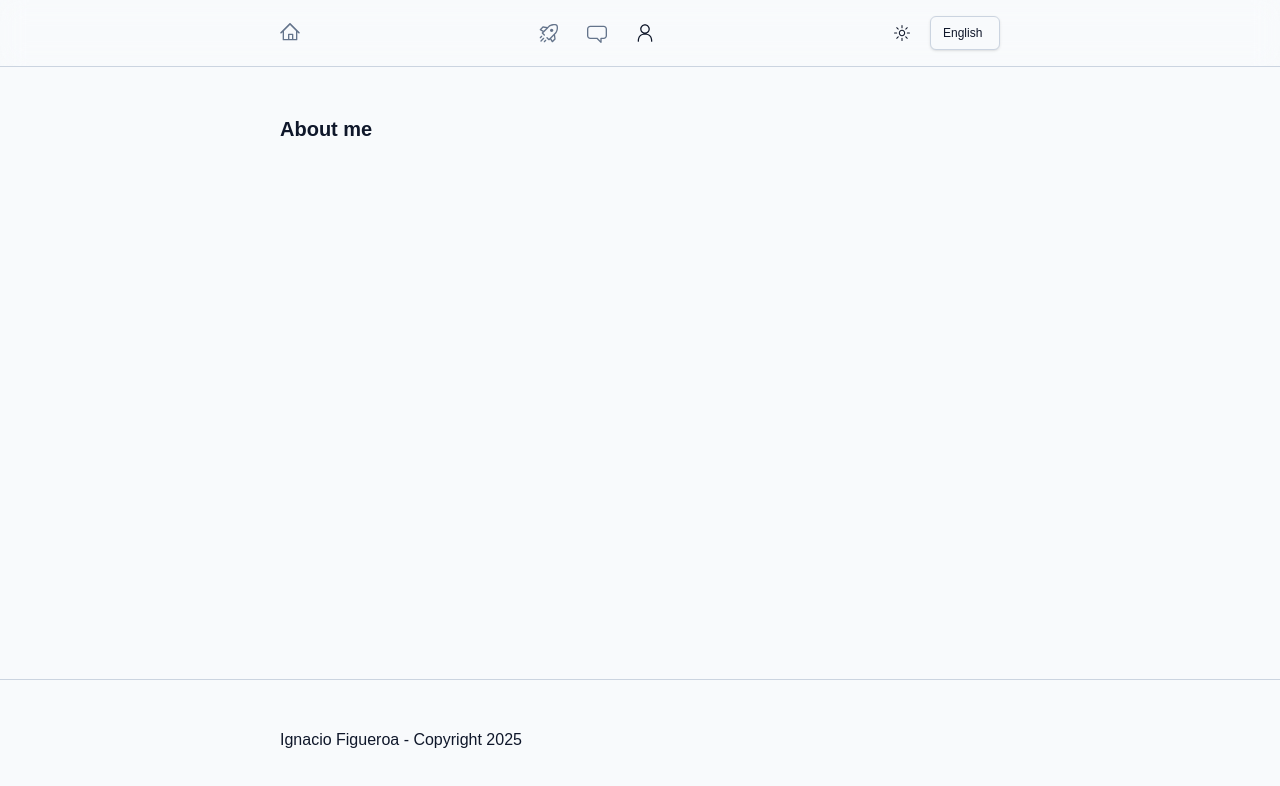
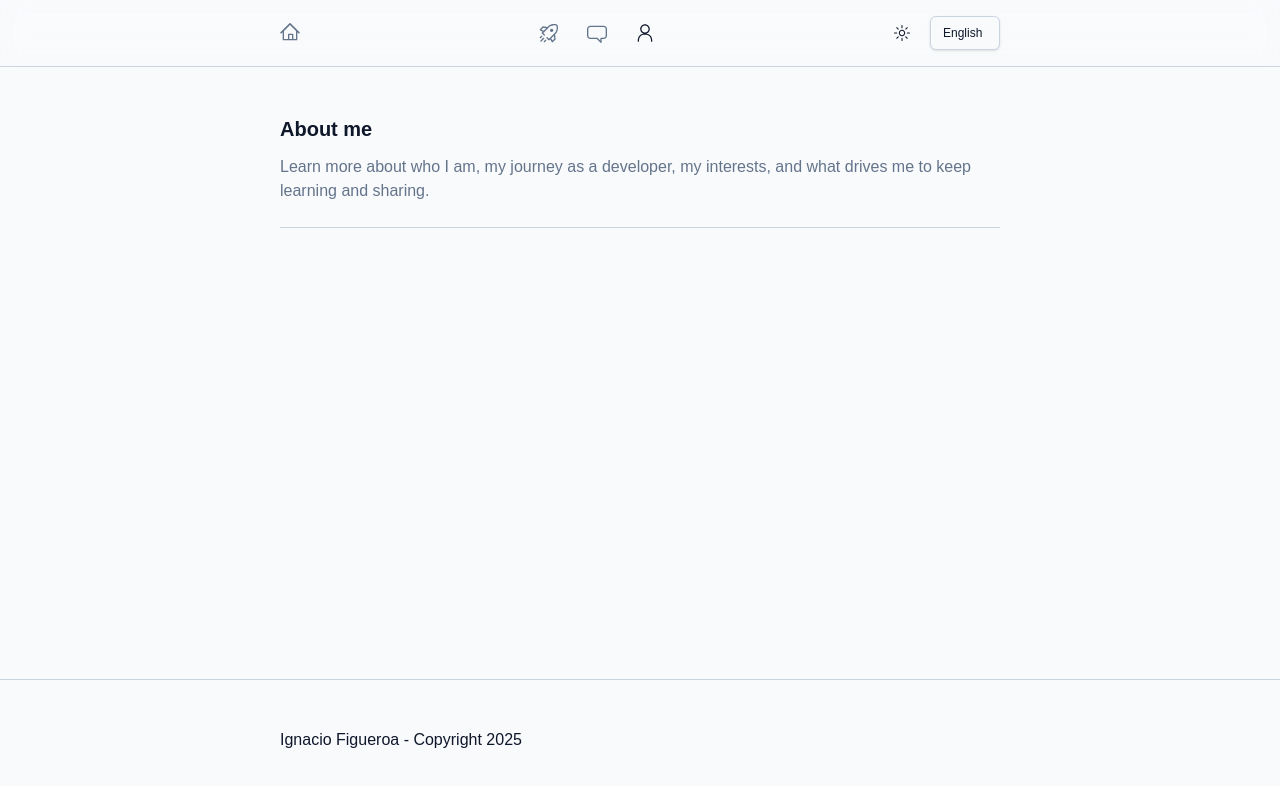
Before and after one commit to figueroaignacio/portfolio, a React (Vite) app: page /about in a window 1280 px wide. Shown: the top 786 px of the page. Built offline with nearby package versions, Linux system fonts and the light colour scheme; a web font is replaced by a local one.

Commit message:
feat: add page header

```diff
--- /dev/null
+++ b/src/components/page-header.tsx
@@ -0,0 +1,19 @@
+// Components
+import { Separator } from './separator';
+
+interface PageHeaderProps {
+  title: string;
+  description: string;
+}
+
+export function PageHeader({ description, title }: PageHeaderProps) {
+  return (
+    <header>
+      <div className="space-y-3">
+        <h1 className="text-xl font-extrabold">{title}</h1>
+        <p className="text-muted-foreground">{description}</p>
+      </div>
+      <Separator />
+    </header>
+  );
+}
--- a/src/pages/about.tsx
+++ b/src/pages/about.tsx
@@ -3,18 +3,19 @@ import { useTranslation } from 'react-i18next';
 
 // Components
 import { Metadata } from '@/components/metadata';
+import { PageHeader } from '@/components/page-header';
 
 export function AboutPage() {
   const { t } = useTranslation(['pages', 'siteConfig']);
 
   return (
-    <div>
+    <section className="space-y-6">
       <Metadata
         title={t('aboutMetadata.title', { ns: 'siteConfig' })}
         description={t('aboutMetadata.description', { ns: 'siteConfig' })}
         keywords={t('aboutMetadata.keywords', { ns: 'siteConfig' })}
       />
-      <h1 className="text-xl font-extrabold">{t('about.title')}</h1>
-    </div>
+      <PageHeader title={t('about.title')} description={t('about.description')} />
+    </section>
   );
 }
--- a/src/pages/blog.tsx
+++ b/src/pages/blog.tsx
@@ -6,6 +6,7 @@ import { posts } from '@content';
 
 // Components
 import { Metadata } from '@/components/metadata';
+import { PageHeader } from '@/components/page-header';
 import { PostCard } from '@/components/post-card';
 
 // Utils
@@ -31,7 +32,7 @@ export function BlogPage() {
         description={t('blogMetadata.description', { ns: 'siteConfig' })}
         keywords={t('blogMetadata.keywords', { ns: 'siteConfig' })}
       />
-      <h1 className="text-xl font-extrabold">{t('blog.title')}</h1>
+      <PageHeader title={t('blog.title')} description={t('blog.description')} />
       {filteredPosts.map((item) => (
         <PostCard
           key={item.slug}
--- a/src/pages/projects.tsx
+++ b/src/pages/projects.tsx
@@ -6,6 +6,7 @@ import { projects } from '@content';
 
 // Components
 import { Metadata } from '@/components/metadata';
+import { PageHeader } from '@/components/page-header';
 import { ProjectCard } from '@/components/project-card';
 
 // Utils
@@ -36,14 +37,13 @@ export function ProjectsPage() {
   // }
 
   return (
-    <section className="space-y-10">
+    <section className="space-y-6">
       <Metadata
         title={t('projectsMetadata.title', { ns: 'siteConfig' })}
         description={t('projectsMetadata.description', { ns: 'siteConfig' })}
         keywords={t('projectsMetadata.keywords', { ns: 'siteConfig' })}
       />
-      <h1 className="text-xl font-extrabold">{t('projects.title')}</h1>
-
+      <PageHeader title={t('projects.title')} description={t('projects.description')} />
       {Object.entries(projectsByCategory).map(([category, projects]) => (
         <div key={category} className="space-y-4">
           <h2 className="text-lg font-bold">{category}</h2>
```
